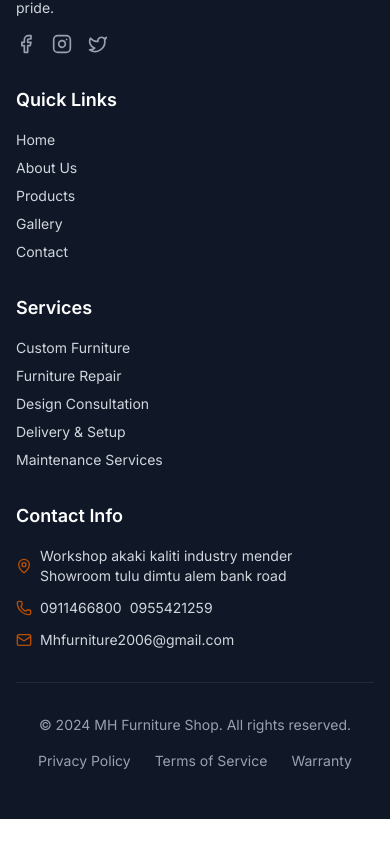
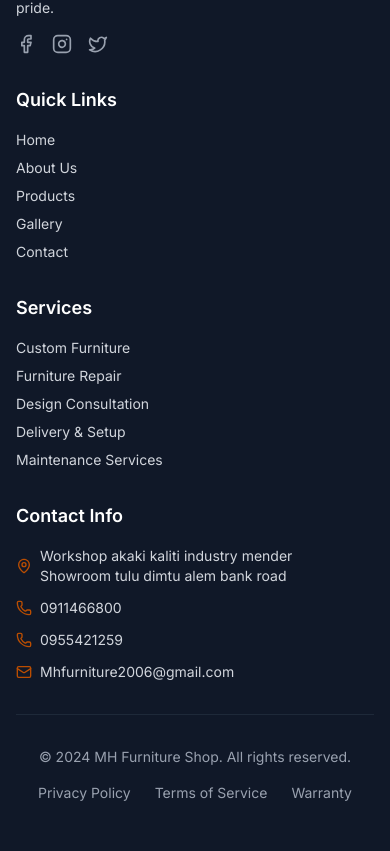
Before and after one commit to BEKI77/glowing-broccoli, a Next.js app: page /about in a window 390 px wide. Shown: the part 7062-7913 px from the top of the page. Before the commit the page ends 7881 px from the top, so only its background shows below. Built offline with nearby package versions, Linux system fonts and the light colour scheme.

Commit message:
style: make it responsive

```diff
--- a/app/page.tsx
+++ b/app/page.tsx
@@ -68,11 +68,11 @@ export default function HomePage() {
           <div className="flex lg:flex-row flex-col gap-12 items-center">
             <div className="space-y-8">
               <div className="space-y-4">
-                <Badge className="bg-amber-200 text-amber-800 hover:bg-amber-300">ቤተሰባዊነታችን መጀመርያ እንጂ መጨረሻ የለውም</Badge>
+                <Badge className="bg-amber-200 text-amber-800 hover:bg-amber-300 md:text-lg">ቤተሰባዊነታችን መጀመርያ እንጂ መጨረሻ የለውም</Badge>
                 <h1 className="text-5xl lg:text-6xl font-bold text-gray-900 leading-tight">
                   Beautiful Furniture, <span className="text-amber-700">Crafted by Hand</span>
                 </h1>
-                <p className="text-xl text-gray-600 leading-relaxed">
+                <p className=" text-md md:text-xl text-gray-600 leading-relaxed">
                   Discover unique, handcrafted furniture pieces that bring warmth and character to your home. Each piece
                   is carefully crafted with premium materials and traditional techniques.
                 </p>
@@ -123,7 +123,7 @@ export default function HomePage() {
         <div className="max-w-7xl mx-auto px-4">
           <div className="text-center mb-16">
             <h2 className="text-4xl font-bold text-gray-900 mb-4">Featured Collection</h2>
-            <p className="text-xl text-gray-600 max-w-2xl mx-auto">
+            <p className="text-md md:text-xl text-gray-600 max-w-2xl mx-auto">
               Discover our most popular handcrafted pieces, each one unique and built to last generations.
             </p>
           </div>
--- a/components/footer.tsx
+++ b/components/footer.tsx
@@ -71,10 +71,15 @@ export default function Footer() {
                   Showroom tulu dimtu alem bank road
                 </span>
               </div>
-              <div className="flex items-center space-x-2">
-                <Phone className="h-4 w-4 text-amber-700" />
-                <span className="text-gray-300 text-sm">0911466800</span>
-                <span className="text-gray-300 text-sm">0955421259</span>
+              <div className=" space-y-3">
+                <div className="flex items-center space-x-2">
+                  <Phone className="h-4 w-4 text-amber-700" />
+                  <span className="text-gray-300 text-sm">0911466800</span>
+                </div>
+                <div className="flex items-center space-x-2">
+                  <Phone className="h-4 w-4 text-amber-700" />
+                  <span className="text-gray-300 text-sm">0955421259</span>
+                </div>
               </div>
               <div className="flex items-center space-x-2">
                 <Mail className="h-4 w-4 text-amber-700" />
```
